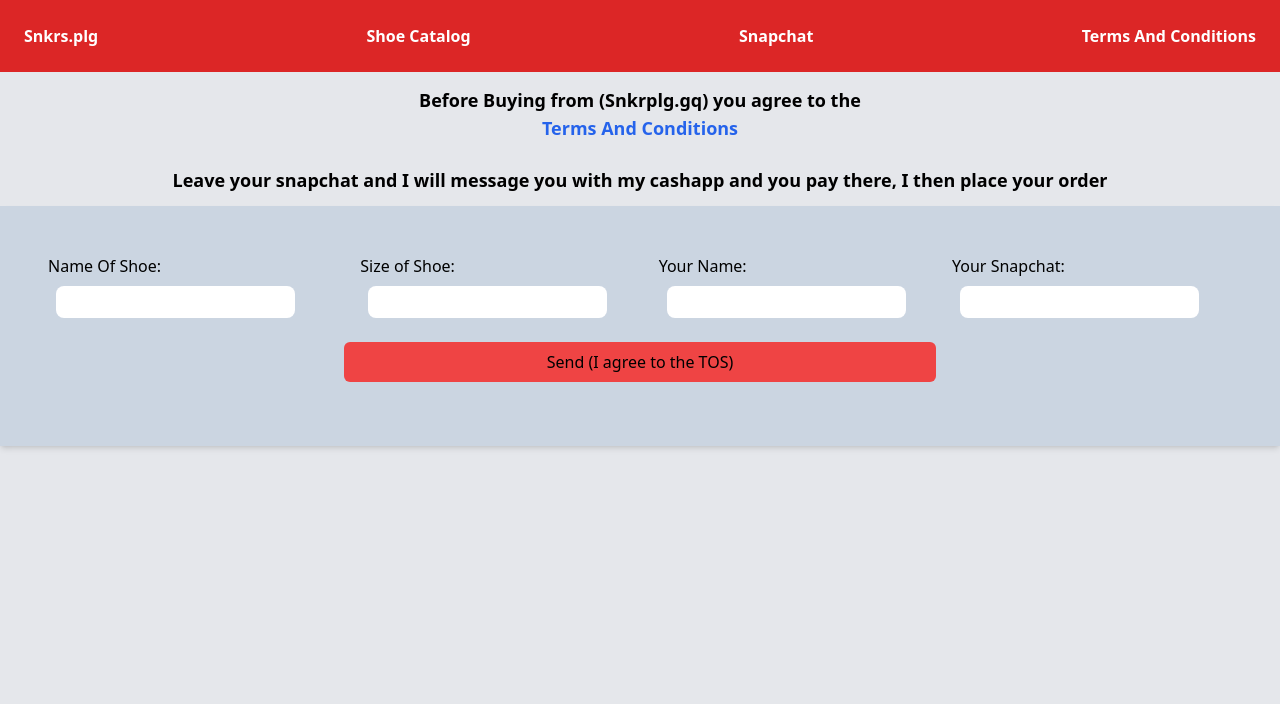
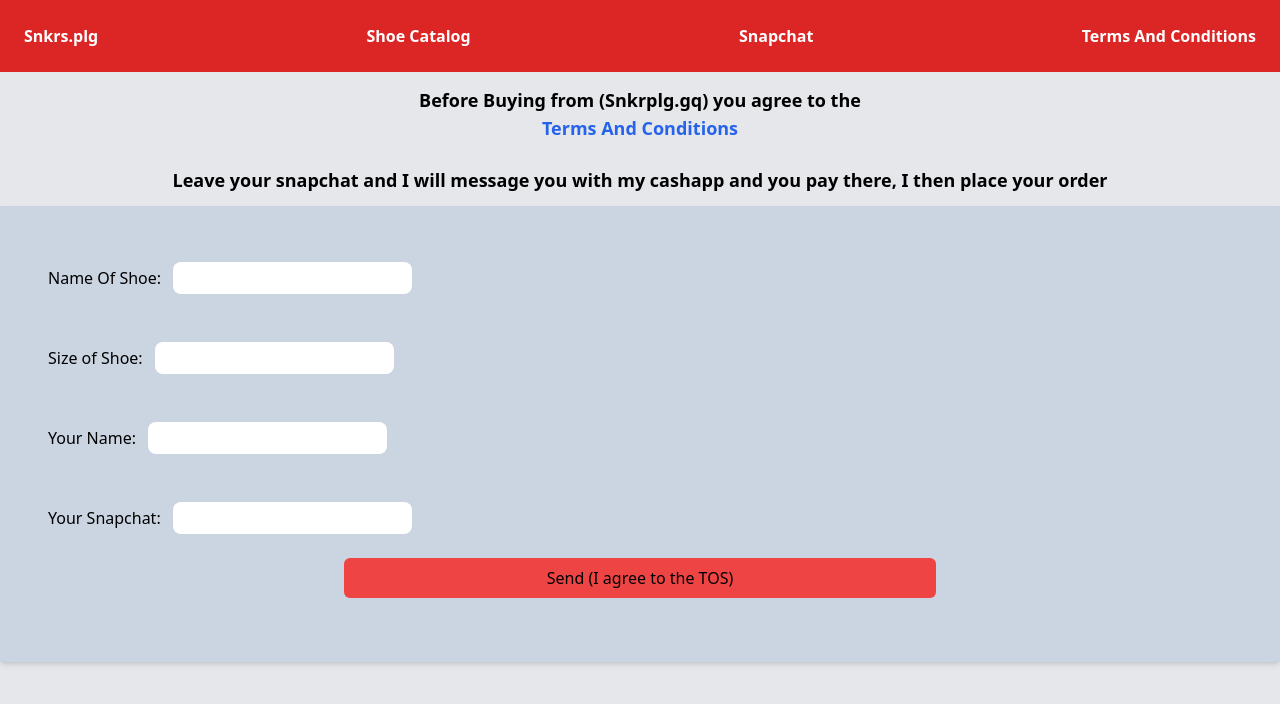
Before and after one commit to cherabear4/snkrplg, a Next.js app: page /BuyShoes in a window 1280 px wide. Shown: the top 704 px of the page. Built offline with nearby package versions, Linux system fonts and the light colour scheme.

Commit message:
Update BuyShoes.js

```diff
--- a/pages/BuyShoes.js
+++ b/pages/BuyShoes.js
@@ -51,13 +51,13 @@
 
             <Navbar/>
 
-            <div className='bg-gray-200 container mx-auto h-screen'>
+            <div className='bg-gray-200 h-screen w-screen'>
                 <h1 className='text-lg font-bold text-center py-3'>Before Buying from (Snkrplg.gq) you agree to the <Link href='/termsandconditions'><p className='text-blue-600'>Terms And Conditions</p></Link></h1>
                 <h1 className='text-lg font-bold text-center py-3'>Leave your snapchat and I will message you with my cashapp and you pay there, I then place your order</h1>
 
 
                 <div className='flex flex-col p-12 bg-slate-300 shadow-md'>
-                <form action="https://docs.google.com/forms/u/4/d/e/1FAIpQLSeTGVc_FByny_V8-RIa3k3vYnTRs1G-mdV0l0wYqxQ3Lnk65Q/formResponse" className='gap-8 flex justify-center'>
+                <form action="https://docs.google.com/forms/u/4/d/e/1FAIpQLSeTGVc_FByny_V8-RIa3k3vYnTRs1G-mdV0l0wYqxQ3Lnk65Q/formResponse" className='gap-8 flex flex-col justify-center'>
                 <fieldset>
                     <label>Name Of Shoe: </label>
                     <input
```
